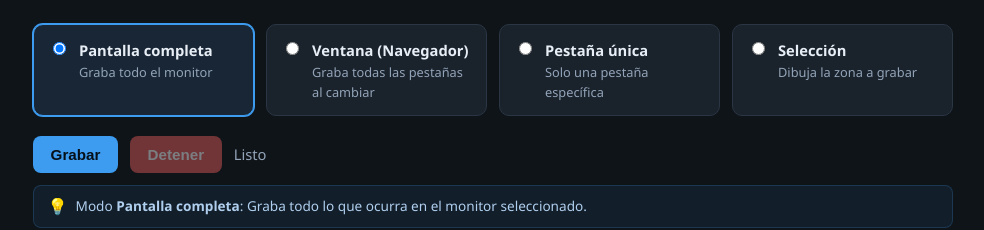
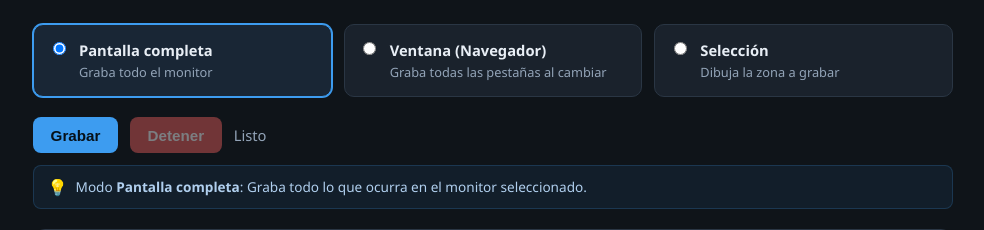
Before and after one commit to jjmoncar/screen-recorder, a Flask app: page / in a window 1280 px wide. Shown: the part 102-332 px from the top of the page, without its empty margins (147-1131 px from the left). Run offline with Flask 3, Linux system fonts and the light colour scheme; data that the repository does not hold is empty.

Commit message:
Remove single tab mode, keeping 3 main modes: Fullscreen, Window and Selection

```diff
--- a/static/app.js
+++ b/static/app.js
@@ -87,8 +87,6 @@ function updateHint() {
   const m = mode();
   if (m === "window") {
     modeHintEl.innerHTML = `Modo <strong>Ventana (Navegador)</strong>: En el diálogo de captura selecciona la pestaña <strong>"Ventana"</strong> y elige tu navegador. Al cambiar de pestañas se grabará todo lo que hagas dentro de esa ventana.`;
-  } else if (m === "tab") {
-    modeHintEl.innerHTML = `Modo <strong>Pestaña única</strong>: Graba únicamente una pestaña específica. Si cambias de pestaña, la grabación continuará solo en la pestaña original.`;
   } else if (m === "selection") {
     modeHintEl.innerHTML = `Modo <strong>Selección</strong>: Primero se abrirá la vista previa para que dibujes con el ratón la zona rectangular exacta que deseas grabar.`;
   } else {
@@ -118,15 +116,6 @@ function displayMediaOptions() {
       video: { displaySurface: "window", cursor: "always" },
       audio: true,
       preferCurrentTab: false,
-    };
-  }
-  if (m === "tab") {
-    // Solicita capturar una pestaña específica
-    return {
-      video: { displaySurface: "browser", cursor: "always" },
-      audio: true,
-      preferCurrentTab: false,
-      selfBrowserSurface: "include",
     };
   }
   // fullscreen o selection
@@ -391,7 +380,6 @@ startBtn.onclick = async () => {
 
   let label = "Grabando pantalla completa…";
   if (mode() === "window") label = "Grabando ventana del navegador (todas las pestañas)…";
-  else if (mode() === "tab") label = "Grabando pestaña individual…";
   else if (mode() === "selection") label = "Grabando zona seleccionada…";
   setStatus(label);
   startRecorder(captureStream);
--- a/static/style.css
+++ b/static/style.css
@@ -34,7 +34,7 @@ h2 { font-size: 1.15rem; margin: 2rem 0 0.75rem; font-weight: 600; }
 
 .modes {
   display: grid;
-  grid-template-columns: repeat(4, 1fr);
+  grid-template-columns: repeat(3, 1fr);
   gap: 0.75rem;
 }
 
@@ -291,11 +291,7 @@ video, canvas {
   background: rgba(232, 93, 93, 0.1);
 }
 
-@media (max-width: 860px) {
-  .modes { grid-template-columns: repeat(2, 1fr); }
-}
-
-@media (max-width: 540px) {
+@media (max-width: 740px) {
   .modes { grid-template-columns: 1fr; }
   .library li {
     flex-direction: column;
--- a/templates/index.html
+++ b/templates/index.html
@@ -26,13 +26,6 @@
         <span>
           <strong>Ventana (Navegador)</strong>
           <small>Graba todas las pestañas al cambiar</small>
-        </span>
-      </label>
-      <label class="mode-card">
-        <input type="radio" name="mode" value="tab" />
-        <span>
-          <strong>Pestaña única</strong>
-          <small>Solo una pestaña específica</small>
         </span>
       </label>
       <label class="mode-card">
```
Also changed, not shown: index.html (+0 -7 lines).
